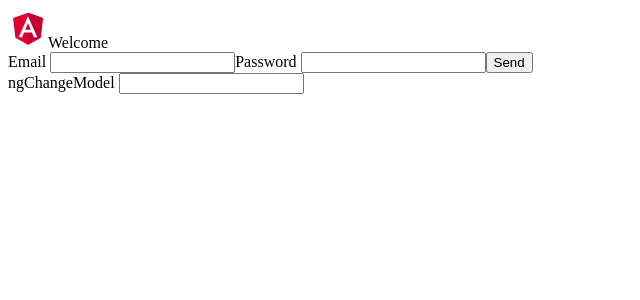
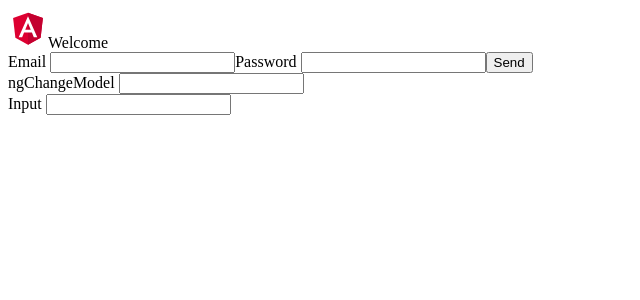
Before and after one commit to diego40g/first-Angular, an Angular app in the folder Curso_LaWebEmpiezaAqui/AngularConcepts/003_events/: page / in a window 1280 px wide. Shown: the top 300 px of the page, without its empty margins (0-640 px from the left). Built offline with nearby package versions, Linux system fonts and the light colour scheme.

Commit message:
adding the new component event input

```diff
--- a/Curso_LaWebEmpiezaAqui/AngularConcepts/003_events/src/app/app.component.html
+++ b/Curso_LaWebEmpiezaAqui/AngularConcepts/003_events/src/app/app.component.html
@@ -21,6 +21,8 @@
   <app-titles></app-titles>
   <br>
   <app-event-on-model-change></app-event-on-model-change>
+  <br>
+  <app-event-input></app-event-input>
 </div>
 
 <!-- * * * * * * * * * * * * * * * * * * * * * * * * * * * * * * * -->
```
